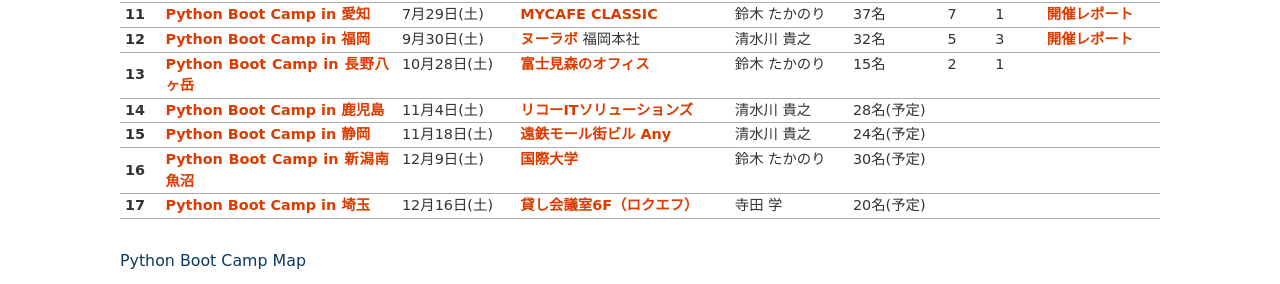
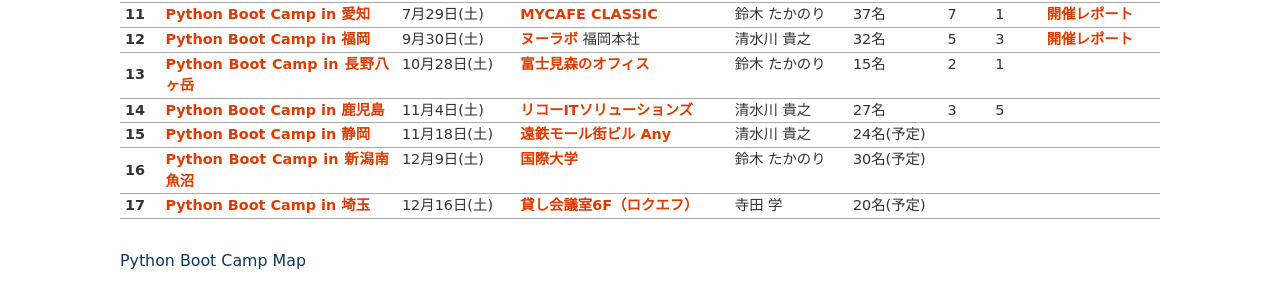
Before and after one commit to pyconjp/www.pycon.jp, a Sphinx documentation site: the page built from source/support/bootcamp.rst, in a window 1280 px wide and 900 px high, scrolled down 1971 px, cut to the strip 158-442 px from the top of the window. Built offline with Sphinx 7.4.7, drawn with Linux system fonts in a browser that asks for light colours.

Commit message:
update number of attendees in pycamp kagoshima

```diff
--- a/source/support/bootcamp.rst
+++ b/source/support/bootcamp.rst
@@ -233,9 +233,9 @@
      - 11月4日(土)
      - `リコーITソリューションズ <http://www.nangokubld.jp/center/access.html>`_
      - 清水川 貴之
-     - 28名(予定)
-     -
-     -
+     - 27名
+     - 3
+     - 5
      -
    * - 15
      - `Python Boot Camp in 静岡 <https://pyconjp.connpass.com/event/67533/>`_
```
